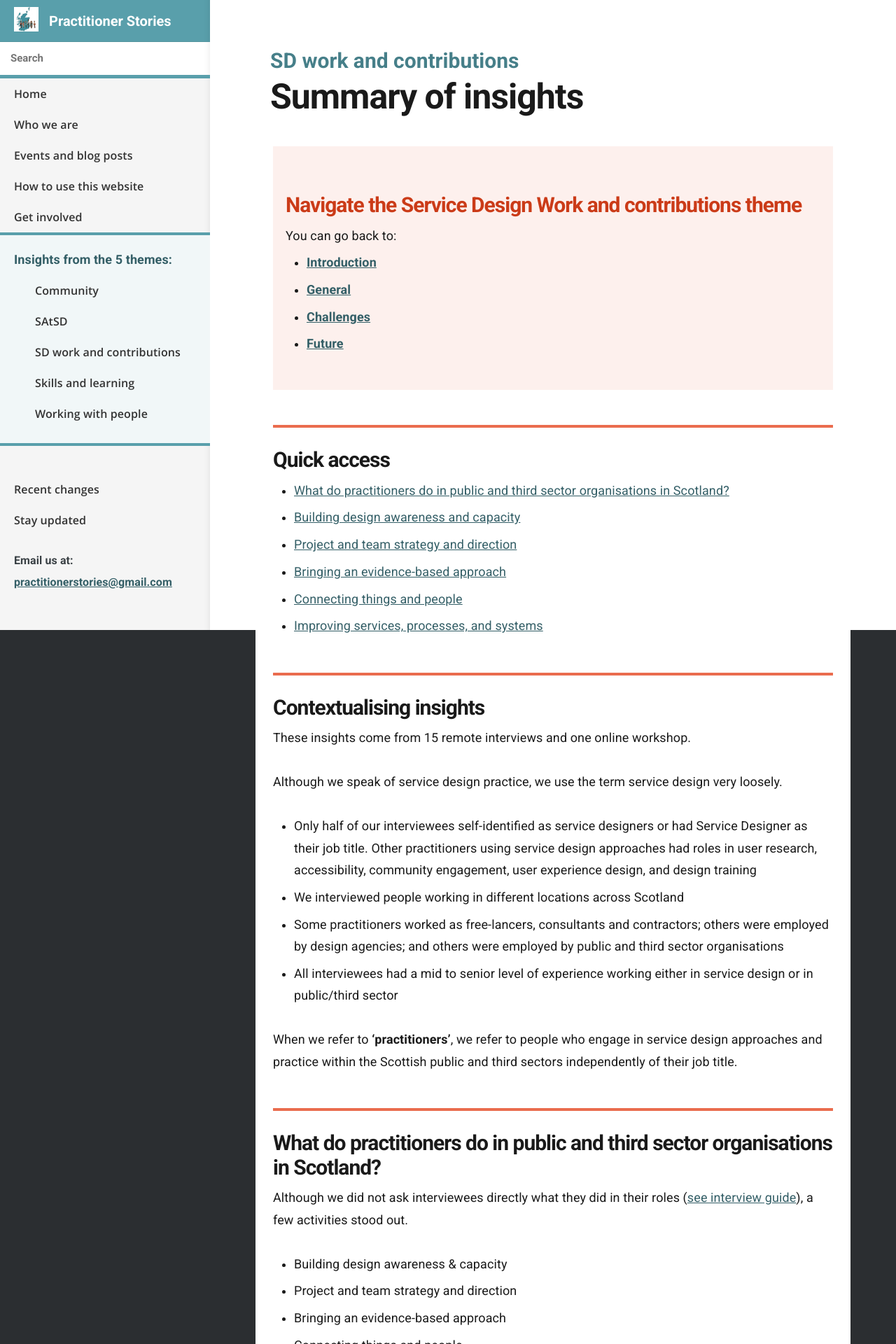
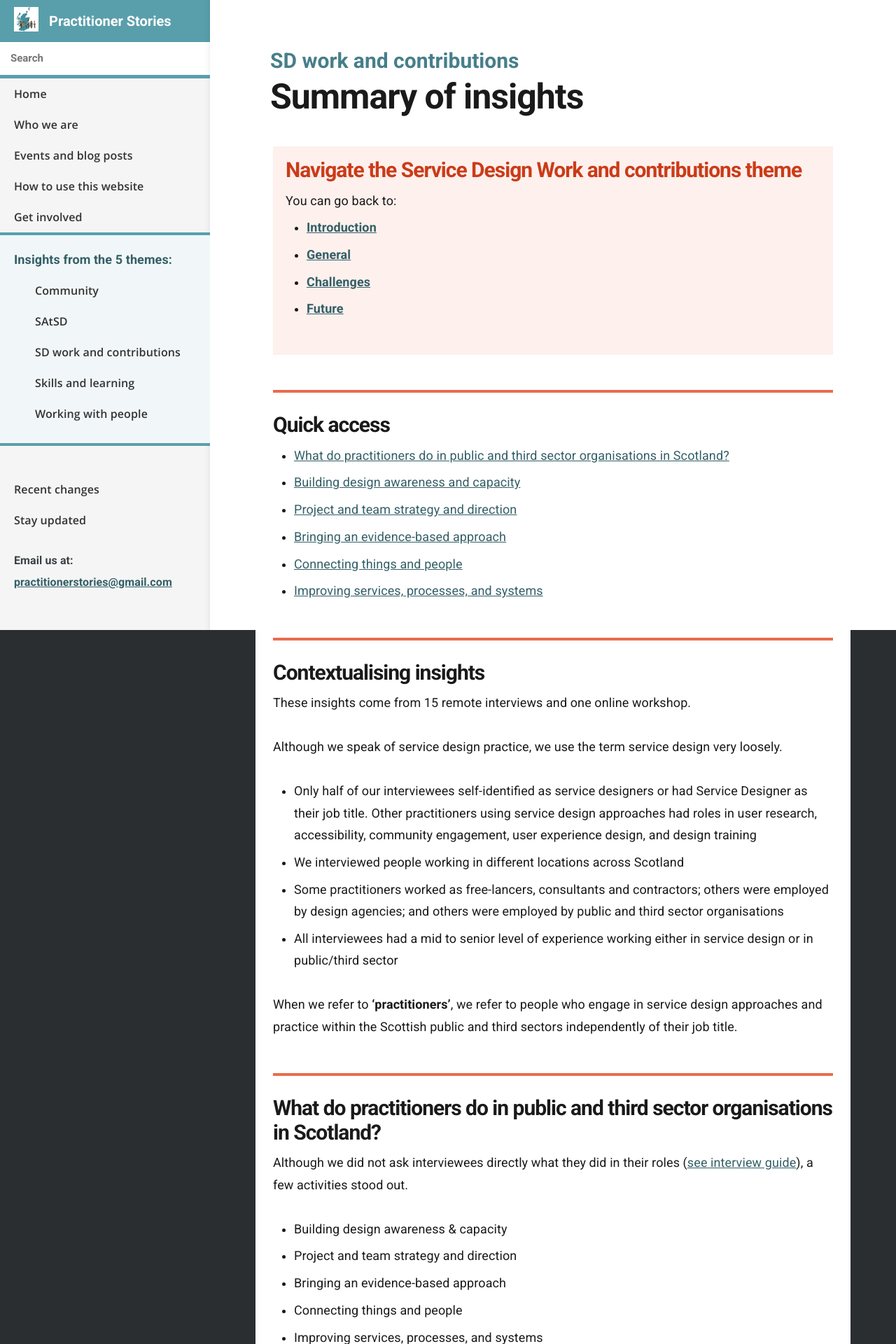
Before and after one commit to stephanie-K/practitioner-stories, a Jekyll site: the page built from _docs/SD-work-contributions/summary.md, in a window 1280 px wide. Shown: the top 1920 px of the page at 70% size. Built offline with Jekyll 4.4.1, drawn with Linux system fonts in a browser that asks for light colours.

Commit message:
improve the panel

```diff
--- a/_sass/_layout.scss
+++ b/_sass/_layout.scss
@@ -591,7 +591,7 @@ details.navigation {
 	padding: 1em;
 	h2 {
 		color: $brand-colour;
-		padding-top:0;
+		margin-top:0;
 	}
 }
 
@@ -600,7 +600,7 @@ details.navigation {
 	padding: 1em;
 	h2 {
 		color: #CB3B18;
-		padding-top:0;
+		margin-top:0;
 	}
 }
 
```
